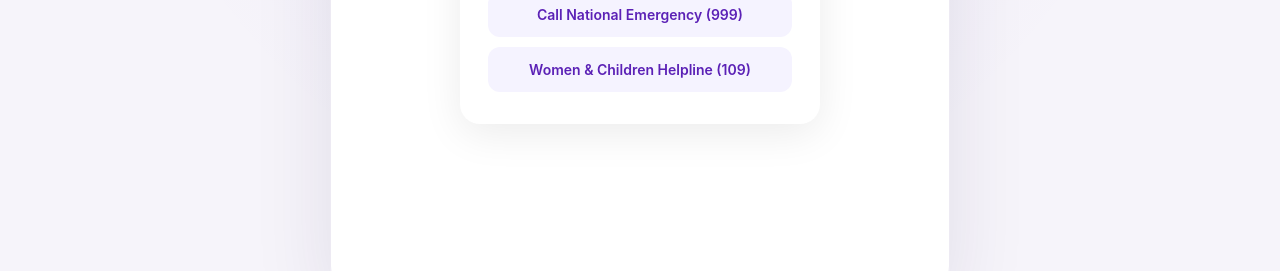
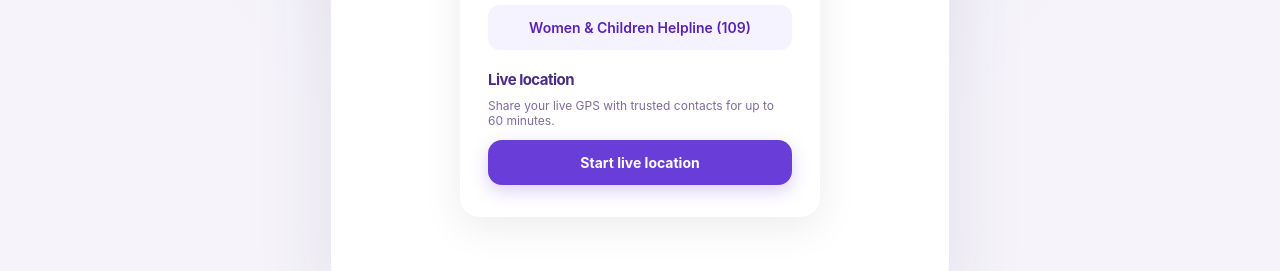
Before and after one commit to Siafoodie/Nirapod-Poth, a React (Vite) app in the folder frontend/: page /emergency-sos in a window 1280 px wide. Shown: the part 562-833 px from the top of the page. Built offline with nearby package versions, Linux system fonts and the light colour scheme; no server answers.

Commit message:
feat(sos): integrate live location sharing into emergency screen (US-15)

```diff
--- a/frontend/src/components/EmergencySOS.jsx
+++ b/frontend/src/components/EmergencySOS.jsx
@@ -1,10 +1,10 @@
 import React from "react";
 import Layout from "../components/Layout";
 import { useLanguage } from "../context/LanguageContext";
-
+import useLiveShare from "../hooks/useLiveShare";
 export default function Emergency() {
   const { t } = useLanguage();
-
+const { session, sharing, error: liveError, start, stop } = useLiveShare();
   const sendEmergencySMS = () => {
     const message =
       "EMERGENCY! I need help. Sent via Nirapod Poth.";
@@ -163,6 +163,84 @@ export default function Emergency() {
           >
             {t("callWomenHelpline") || "Women & Children Helpline (109)"}
           </button>
+          {/* US-15 Live location */}
+<div style={{ marginTop: 20, textAlign: "left" }}>
+  <h3 style={{ margin: "0 0 8px", fontSize: 15, color: "#4a2c85" }}>
+    Live location
+  </h3>
+  <p style={{ margin: "0 0 12px", fontSize: 12, color: "#7e6c9c" }}>
+    Share your live GPS with trusted contacts for up to 60 minutes.
+  </p>
+
+  {!sharing ? (
+    <button
+      type="button"
+      onClick={() => start([])}
+     style={{
+  width: "100%",
+  padding: "14px 16px",
+  borderRadius: 14,
+  border: "none",
+  background: "#693ed8",
+  color: "#fff",
+  fontWeight: 700,
+  fontSize: 14,
+  cursor: "pointer",
+  boxShadow: "0 6px 18px rgba(91, 43, 217, 0.22)",
+}}
+    >
+      Start live location
+    </button>
+  ) : (
+    <div
+      style={{
+        padding: 14,
+        borderRadius: 14,
+        background: "#f5f3ff",
+        border: "1px solid #e9e1f3",
+      }}
+    >
+      <p style={{ margin: "0 0 8px", fontWeight: 700, color: "#16a34a" }}>
+        Live sharing ON
+      </p>
+      <p style={{ margin: "0 0 6px", fontSize: 12 }}>
+        Share this link with trusted contacts:
+      </p>
+      <code
+        style={{
+          display: "block",
+          fontSize: 11,
+          wordBreak: "break-all",
+          marginBottom: 12,
+        }}
+      >
+        {session?.shareToken
+          ? `${window.location.origin}/live/${session.shareToken}`
+          : ""}
+      </code>
+      <button
+        type="button"
+        onClick={stop}
+        style={{
+          width: "100%",
+          padding: "10px 14px",
+          borderRadius: 12,
+          border: "1px solid #f9a8d4",
+          background: "#fdf2f8",
+          color: "#9d174d",
+          fontWeight: 700,
+          cursor: "pointer",
+        }}
+      >
+        Stop sharing
+      </button>
+    </div>
+  )}
+
+  {liveError && (
+    <p style={{ marginTop: 10, fontSize: 12, color: "#b91c1c" }}>{liveError}</p>
+  )}
+</div>
         </div>
       </div>
     </Layout>
```
